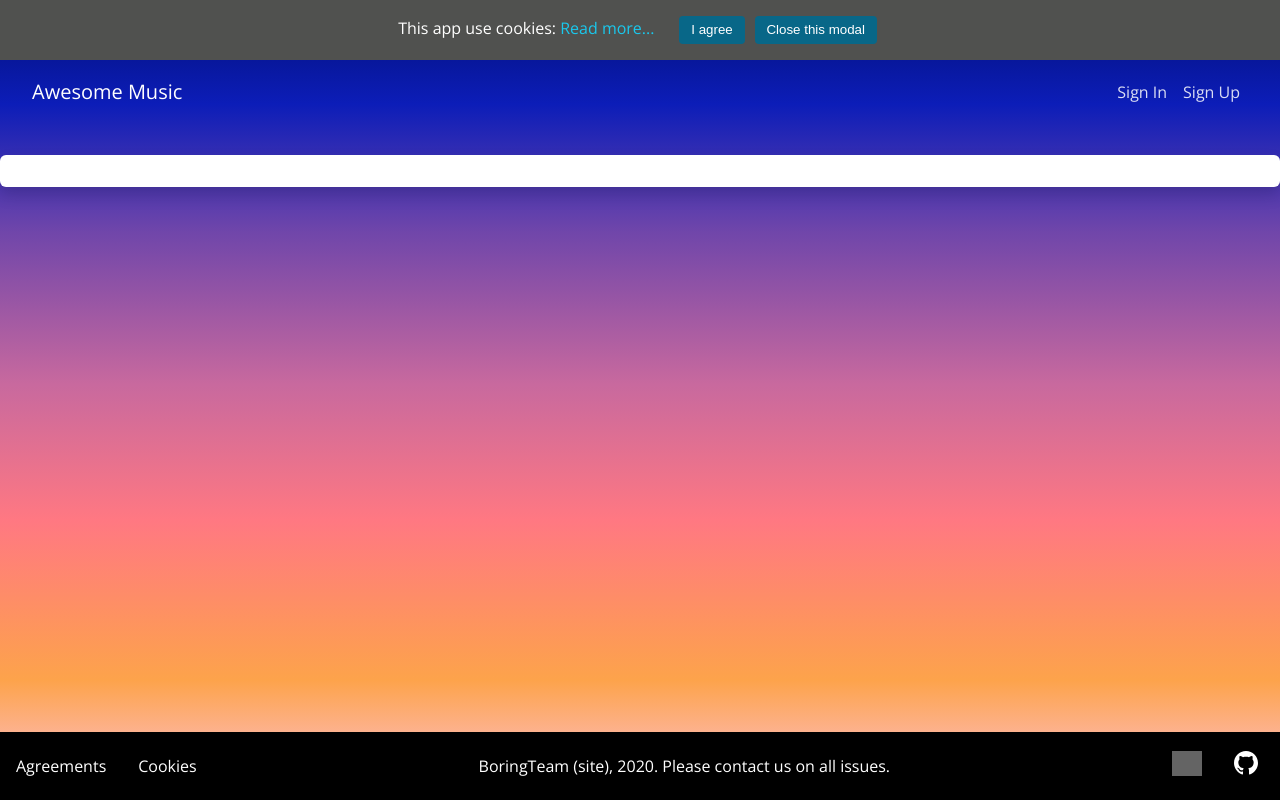
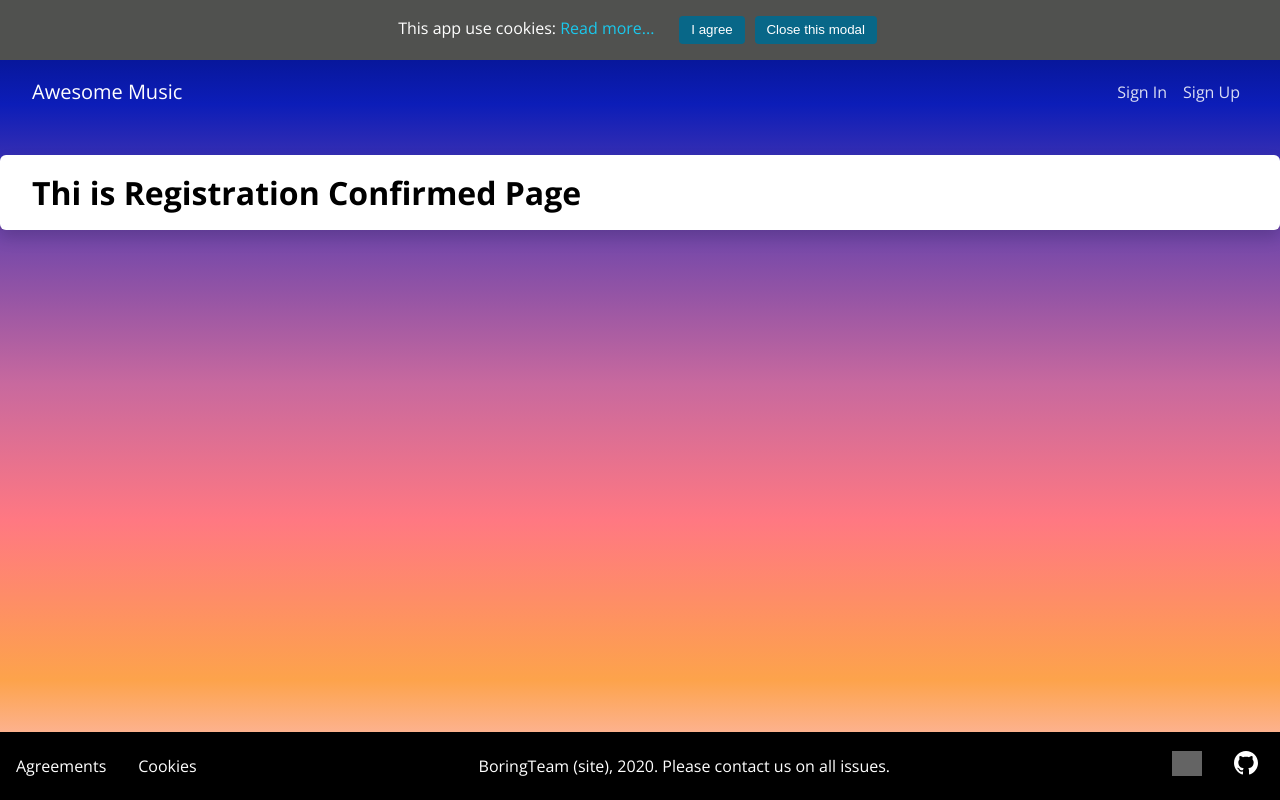
Before and after one commit to TheBoringTeam/AwesomeMusic-frontend, a React (Create React App) app: page /registration-confirmed in a window 1280 px wide. Built offline with nearby package versions, Linux system fonts and the light colour scheme; grey boxes are pictures that could not be loaded.

Commit message:
AM-41
Task AM-41

```diff
--- a/src/components/Footer/Footer.module.css
+++ b/src/components/Footer/Footer.module.css
@@ -51,7 +51,6 @@
     width: 30px;
     height: 25px;
     filter: invert(99%) sepia(0%) saturate(2%) hue-rotate(38deg) brightness(103%) contrast(101%);
-    transition: filter 0.2s ease-in;
 }
 
 .email {
--- a/src/components/Routes/Routes.tsx
+++ b/src/components/Routes/Routes.tsx
@@ -11,6 +11,7 @@ import { useUser } from "../../userContext";
 import MyAccount from "../../pages/MyAccount";
 import ChangePasswordPage from "../../pages/ChangePasswordPage/ChangePasswordPage";
 import PasswordEmailRedirect from "../../pages/PasswordEmailRedirect";
+import RegistrationConfirmed from "../../pages/RegistrationConfirmed";
 
 const Routes: React.FC = () => {
   const { auth } = useUser()!;
@@ -19,6 +20,7 @@ const Routes: React.FC = () => {
     <Switch>
       <Route path="/" exact component={MainPage} />
       <Route path="/policies-cookies" exact component={PoliciesCookies} />
+      <Route path="/registration-confirmed" component={RegistrationConfirmed} />
       <GuestRoute
         {...{
           isGuest: auth.guest,
--- /dev/null
+++ b/src/pages/RegistrationConfirmed.tsx
@@ -0,0 +1,11 @@
+import React from "react";
+
+const RegistrationConfirmed: React.FC = () => {
+  return (
+    <div>
+      <h1>Thi is Registration Confirmed Page</h1>
+    </div>
+  );
+};
+
+export default RegistrationConfirmed;
--- a/src/pages/SignInPage/SignInPage.tsx
+++ b/src/pages/SignInPage/SignInPage.tsx
@@ -53,7 +53,7 @@ const SignInPage: React.FC<RouteComponentProps> = ({ history }) => {
           </label>
           <input
             type="text"
-            placeholder="Enter your email"
+            placeholder="Enter your login"
             className={styles.input}
             id="login"
             value={login}
```
